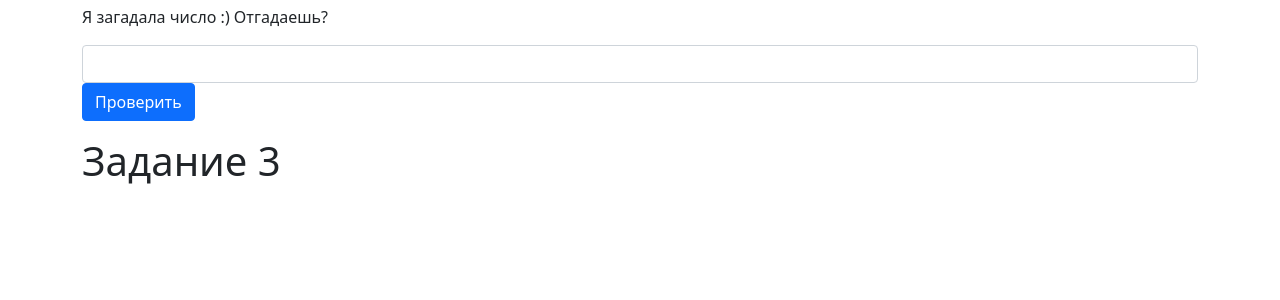
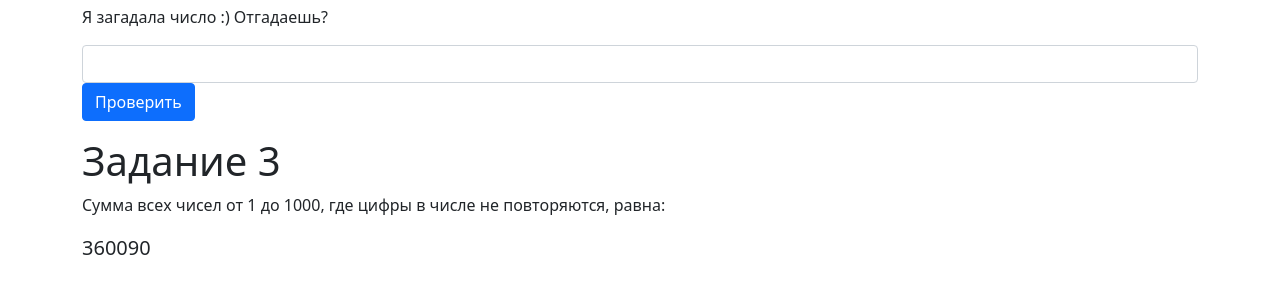
Before and after one commit to polecika/alef, a PHP site: page / in a window 1280 px wide. Shown: the part 337-637 px from the top of the page. Run offline with PHP 8.4, Linux system fonts and the light colour scheme; some libraries are stand-ins or nearby versions.

Commit message:
добавлено третье задание

```diff
--- a/index.php
+++ b/index.php
@@ -22,7 +22,7 @@ ini_set('display_startup_errors', 1);
     </div>
     <h1>Задание 3</h1>
     <div class="row">
-      <?php include_once("prime_num_sum.php"); ?>
+      <?php include_once("mega_sum.php"); ?>
     </div>
   </div>
 </body>
--- /dev/null
+++ b/mega_sum.php
@@ -0,0 +1,14 @@
+<p>Сумма всех чисел от 1 до 1000, где цифры в числе не повторяются, равна:</p>
+<p class="lead">
+  <?php
+    $mega_sum = 0;
+    for($i=1; $i<=1000; $i++) {
+      $i_arr = str_split($i);
+      $i_count = count($i_arr);
+      if($i_count > 1 && $i_count == count(array_unique($i_arr))) {
+        $mega_sum+=$i;
+      }
+    }
+    echo $mega_sum;
+  ?>
+</p>
```
